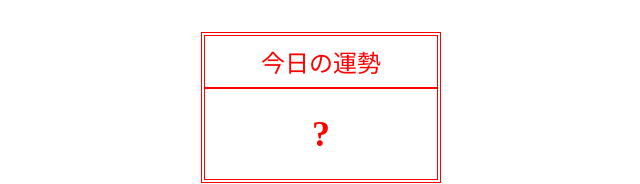
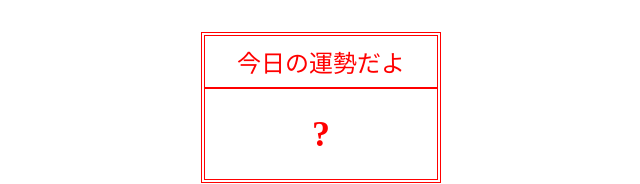
Before and after one commit to bokuzono/MyOmikuji, a plain HTML site: page index.html in a window 1280 px wide. Shown: the top 184 px of the page, without its empty margins (319-959 px from the left). Drawn offline with Linux system fonts and the light colour scheme.

Commit message:
試しの微調整

```diff
--- a/index.html
+++ b/index.html
@@ -9,7 +9,7 @@
 <body>
     <main>
         <section>
-            <h1>今日の運勢</h1>
+            <h1>今日の運勢だよ</h1>
             <p id="result">?</p>
         </section>
         <button id="btn">おみくじを引く</button>
```
